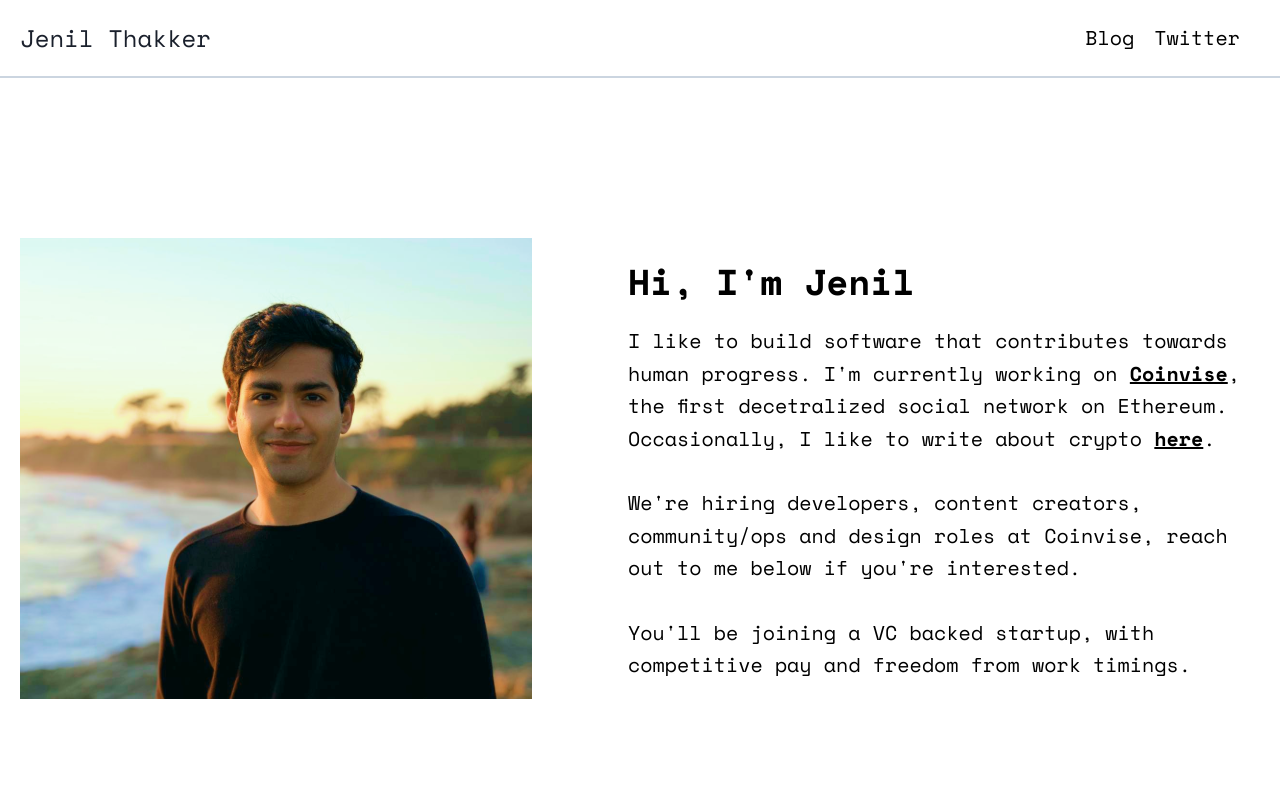
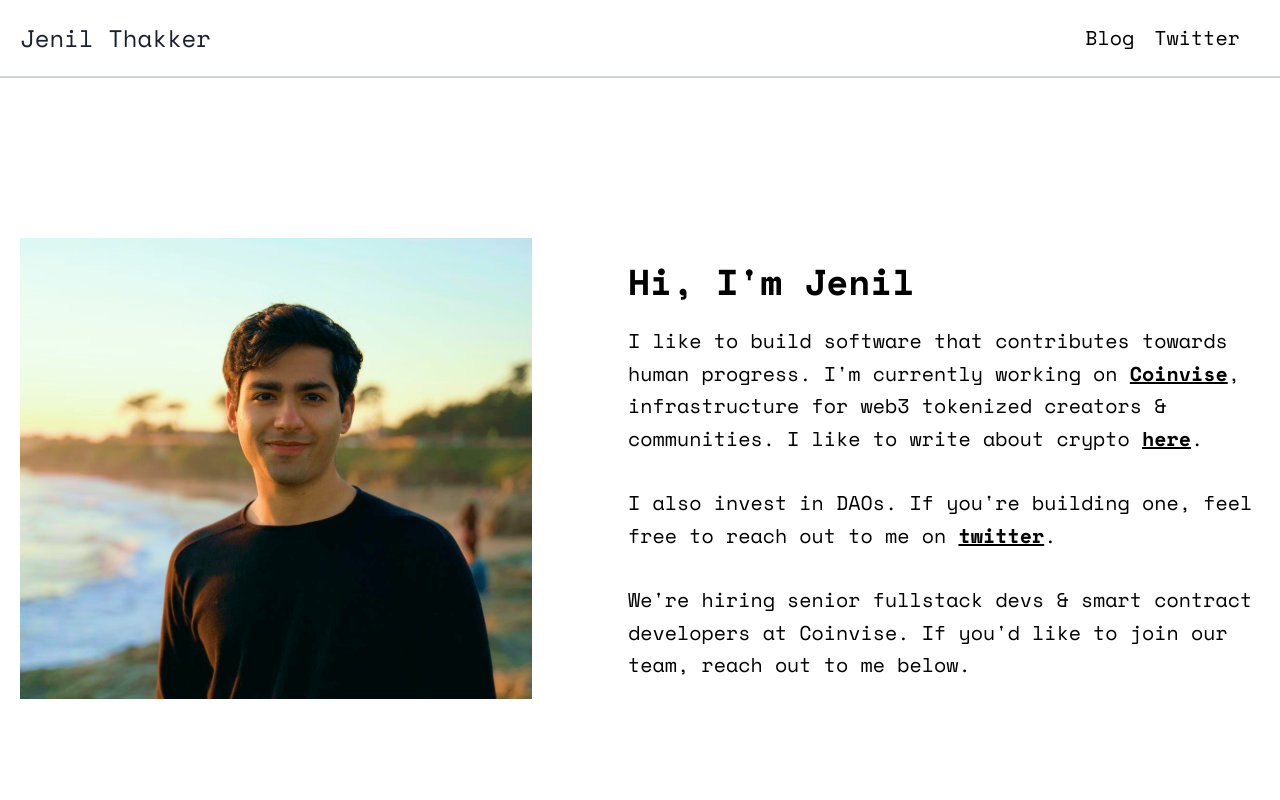
Before and after one commit to jenil04/portfolio, a Next.js app: page / in a window 1280 px wide. Shown: the top 800 px of the page. Built offline with nearby package versions, Linux system fonts and the light colour scheme.

Commit message:
adds updates

```diff
--- a/src/components/Hero.tsx
+++ b/src/components/Hero.tsx
@@ -11,9 +11,9 @@ export default function Hero(): JSX.Element {
         <div className="lg:flex-grow md:w-1/2 lg:pl-24 md:pl-16 flex flex-col md:items-start md:text-left items-center text-center">
           <h1 className="title-font sm:text-4xl text-3xl mb-4 font-medium text-black font-monob">Hi, I'm Jenil
       </h1>
-          <p className="mb-8 leading-relaxed text-black text-xl">I like to build software that contributes towards human progress. I'm currently working on <Link href="https://coinvise.co"><a className="underline font-monob">Coinvise</a></Link>, the first decetralized social network on Ethereum. Occasionally, I like to write about crypto <Link href="https://jenil.substack.com"><a className="underline font-monob">here</a></Link>.</p>
-          <p className="leading-relaxed text-black text-xl mb-8">We're hiring developers, content creators, community/ops and design roles at Coinvise, reach out to me below if you're interested.</p>
-          <p className="leading-relaxed text-black text-xl">You'll be joining a VC backed startup, with competitive pay and freedom from work timings.</p>
+          <p className="mb-8 leading-relaxed text-black text-xl">I like to build software that contributes towards human progress. I'm currently working on <Link href="https://coinvise.co"><a className="underline font-monob">Coinvise</a></Link>, infrastructure for web3 tokenized creators & communities. I like to write about crypto <Link href="https://jenil.substack.com"><a className="underline font-monob">here</a></Link>.</p>
+          <p className="leading-relaxed text-black text-xl mb-8">I also invest in DAOs. If you're building one, feel free to reach out to me on <Link href="https://twitter.com/0xjenil"><a className="underline font-monob">twitter</a></Link>.</p>
+          <p className="leading-relaxed text-black text-xl">We're hiring senior fullstack devs & smart contract developers at Coinvise. If you'd like to join our team, reach out to me below.</p>
         </div>
       </div>
     </section>
```
